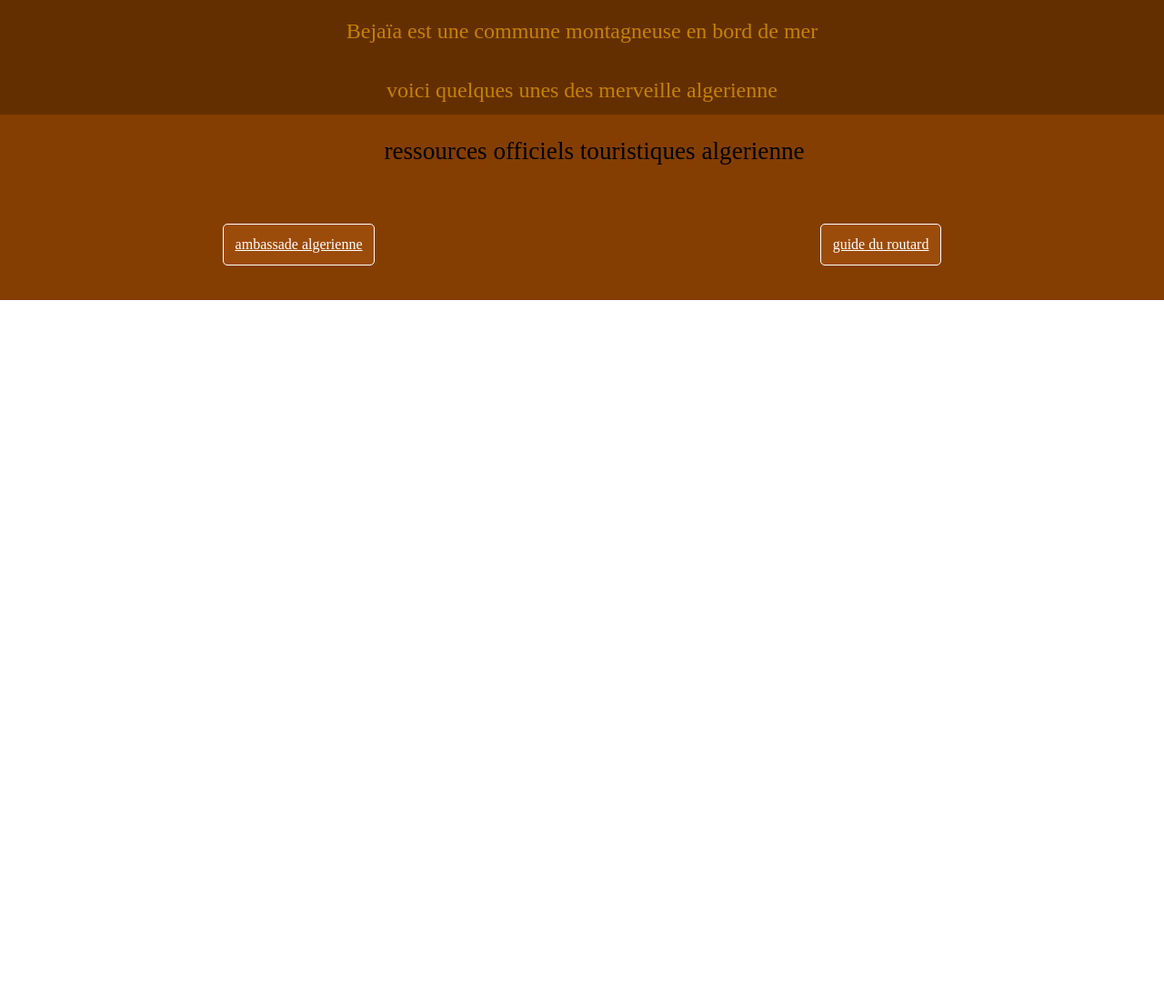
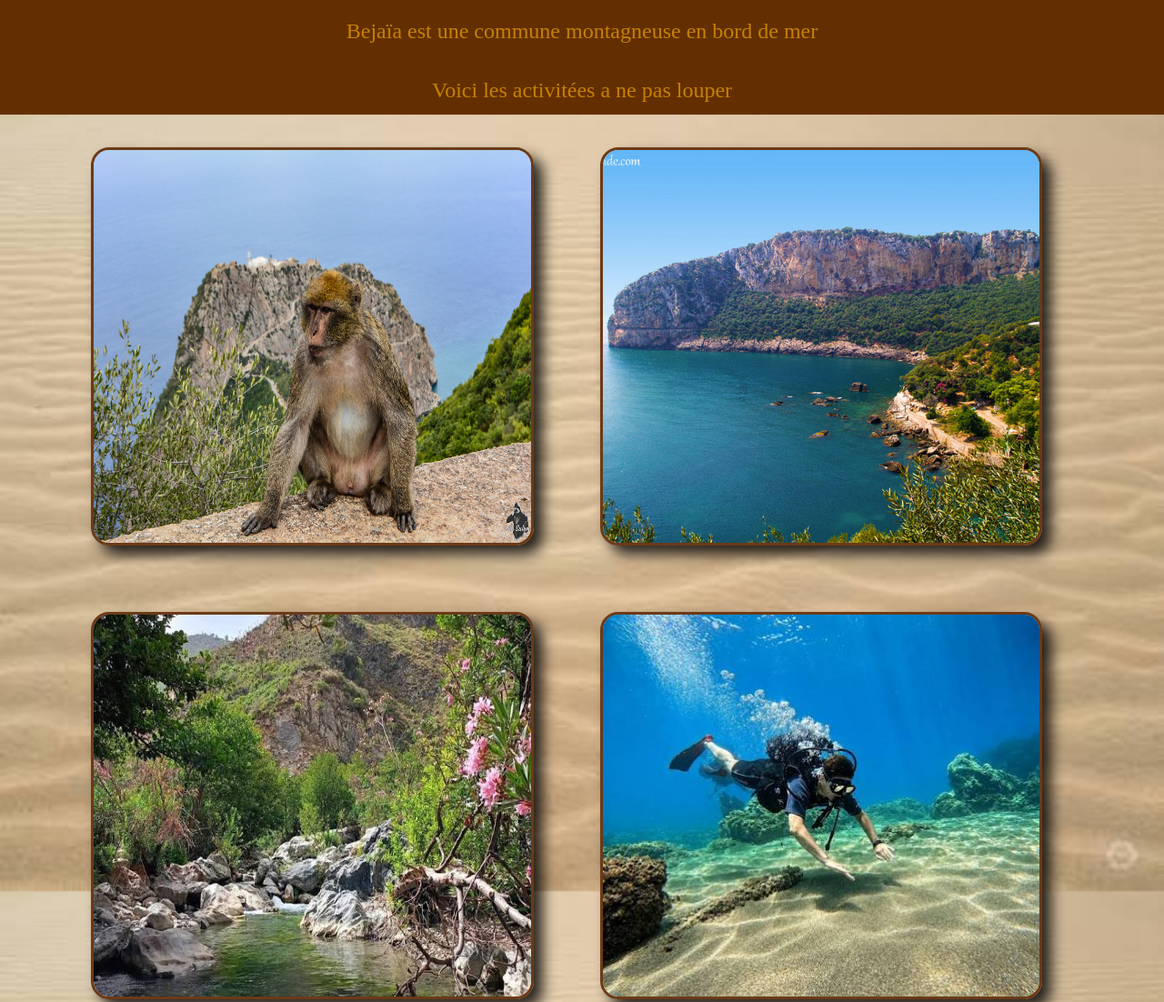
Before and after one commit to Chopperrex/Presentation-Ghardaia, a plain HTML site: page bejaia_tourisme.html in a window 1280 px wide. Shown: the part 60-1162 px from the top of the page at 91% size. Before the commit the page ends 800 px from the top, so only its background shows below. Drawn offline with Linux system fonts and the light colour scheme.

Commit message:
add imgs bejaia page

```diff
--- a/bejaia_tourisme.html
+++ b/bejaia_tourisme.html
@@ -12,10 +12,15 @@
     <header>
         <p id="AlgerieTitre">L'algerie</p>
         <p class="texte">Bejaïa est une commune montagneuse en bord de mer</p>
-        <p class="texte">voici quelques unes des merveille algerienne</p>
+        <p class="texte">Voici les activitées a ne pas louper</p>
     </header>
     <main>
-
+        <div id="imgpres">
+            <img class="imgtourism" src="./images/voleur.jpg" alt="">
+            <img class="imgtourism" src="./images/bejaia_plage.png" alt="">
+            <img class="imgtourism" src="./images/rando_bejaia.jpg" alt="">
+            <img class="imgtourism" src="./images/diving_bejaia.jpg" alt="">
+        </div>
     </main>
     <footer>
         <p class="footertext">ressources officiels touristiques algerienne</p>
--- a/style/style.css
+++ b/style/style.css
@@ -102,3 +102,11 @@ footer{
     border: 1px solid white;
     color: white;
 }
+
+.imgtourism{
+    margin: 3%;
+    border-radius: 20px;
+    border: solid rgb(107, 58, 24);
+    box-shadow: 10px 10px 15px rgba(0, 0, 0, 0.815);
+    width: 40%;
+}
```
Also changed, not shown: images/bejaia_plage.png (added), images/diving_bejaia.jpg (added), images/rando_bejaia.jpg (added), images/voleur.jpg (added).
